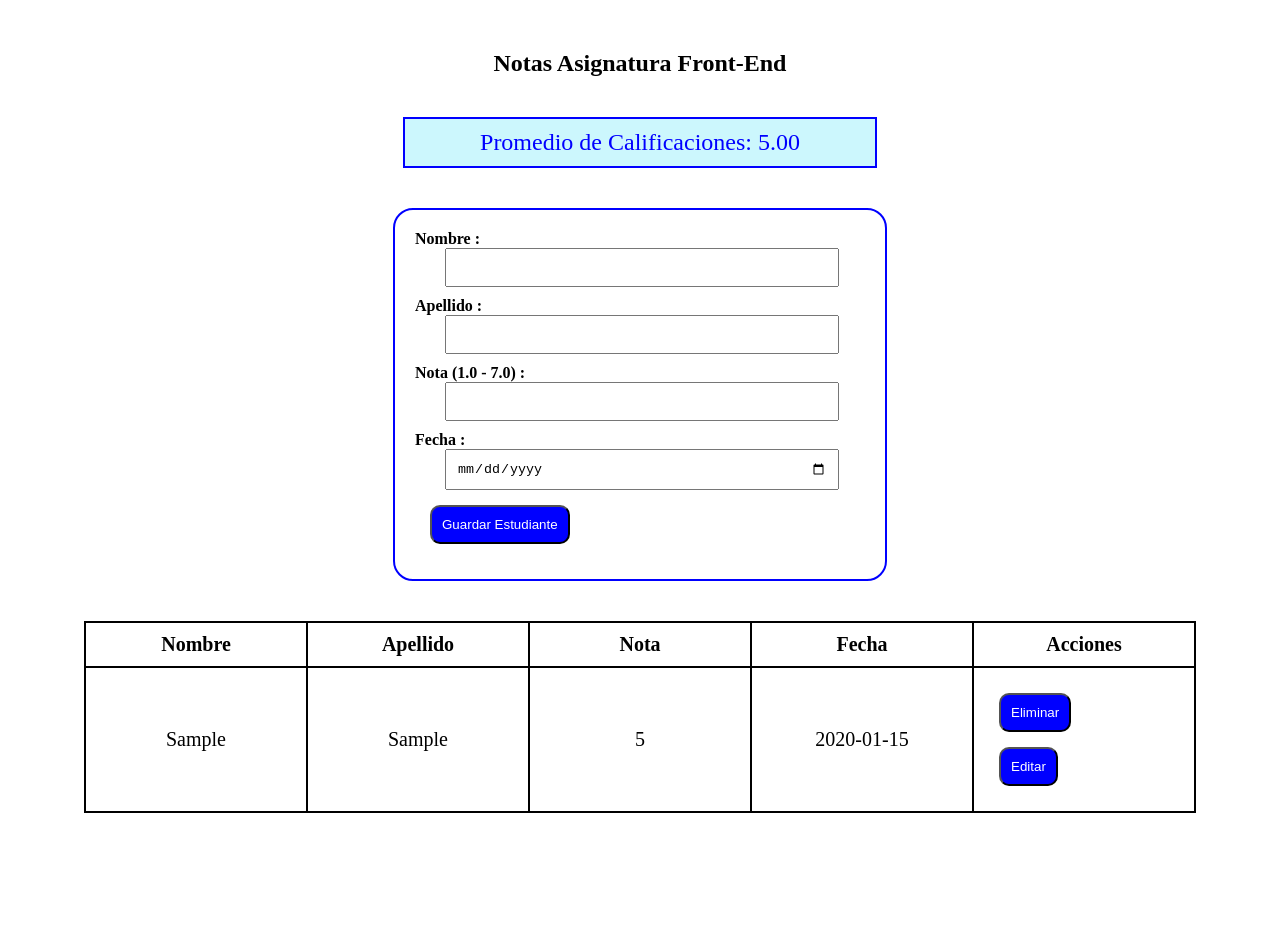
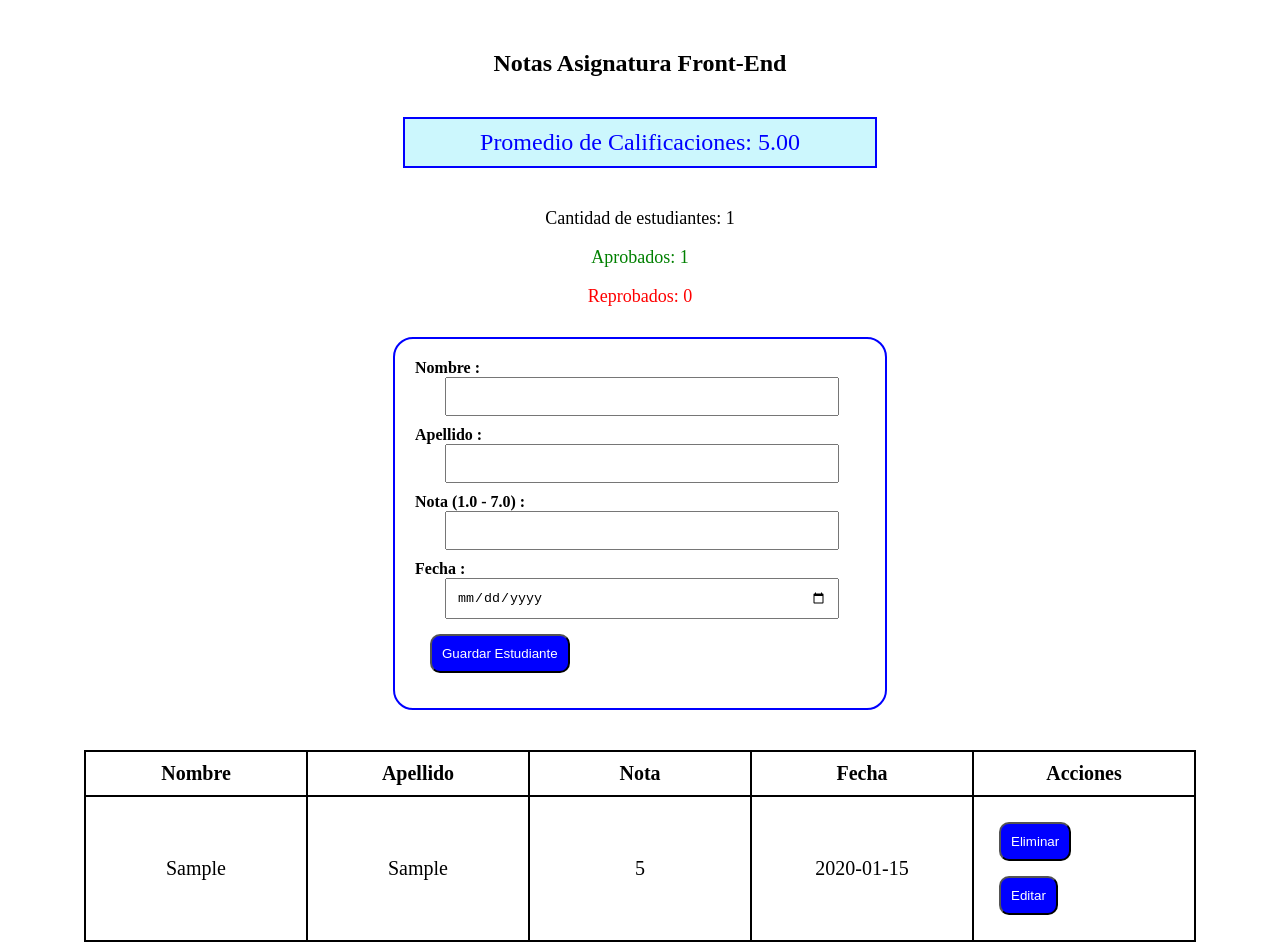
Before and after one commit to B3nja-Parra/05-05-2025-clase-front-, a plain HTML site: page index.html in a window 1280 px wide. Both pictures are taken after typing "Sample", "Sample", "5", "2020-01-15" into the empty fields and a click on the button "Guardar Estudiante". Before the commit the page ends 821 px from the top, so only its background shows below. Drawn offline with Linux system fonts and the light colour scheme.

Commit message:
4° Estadisticas

```diff
--- a/estilo.css
+++ b/estilo.css
@@ -113,3 +113,13 @@ input:focus{
         font-size: 18px;
     }
 }
+
+#reprobados{
+    text-align: center;
+    color: rgb(255, 0, 0);
+}
+
+#aprobados{
+    text-align: center;
+    color: green;
+}
--- a/index.html
+++ b/index.html
@@ -10,6 +10,11 @@
     <h2>Notas Asignatura Front-End</h2>
 
     <div id="average">Promedio General del Curso : N/A</div>
+    <div id="stats" style="text-align: center; font-size: large; margin-bottom: 30px;">
+        <p id="totalStudents">Cantidad de estudiantes: 0</p>
+        <p id="aprobados">Aprobados: 0</p>
+        <p id="reprobados">Reprobados: 0</p>
+    </div>
     <form id="studentForm">
         <div>
             <label for="name">Nombre : </label>
--- a/script.js
+++ b/script.js
@@ -35,6 +35,7 @@ form.addEventListener("submit", function (e) {
     }
 
     calcularPromedio();
+    actualizarEstadisticas();
     form.reset();
 });
 
@@ -71,12 +72,14 @@ function calcularPromedio() {
     averageDiv.textContent = `Promedio de Calificaciones: ${promedio.toFixed(2)}`;
 }
 
+
 function deleteEstudiante(student, row) {
     const index = students.indexOf(student);
     if (index > -1) {
         students.splice(index, 1);
         row.remove();
         calcularPromedio();
+        actualizarEstadisticas();
     }
 }
 
@@ -97,3 +100,13 @@ function actualizarTabla() {
         addStudentToTable(student);
     });
 }
+
+function actualizarEstadisticas() {
+    const total = students.length;
+    const aprobados = students.filter(s => s.grade >= 4.0).length;
+    const reprobados = students.filter(s => s.grade < 4.0).length;
+
+    document.getElementById("totalStudents").textContent = `Cantidad de estudiantes: ${total}`;
+    document.getElementById("aprobados").textContent = `Aprobados: ${aprobados}`;
+    document.getElementById("reprobados").textContent = `Reprobados: ${reprobados}`;
+}
```
